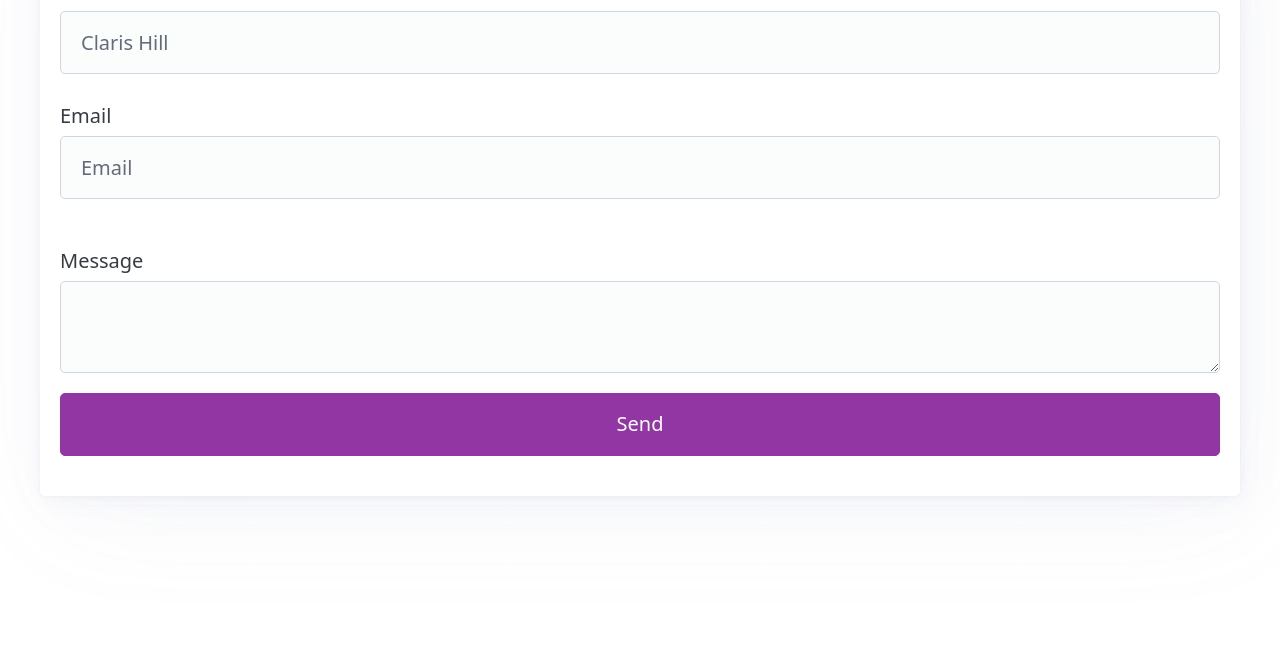
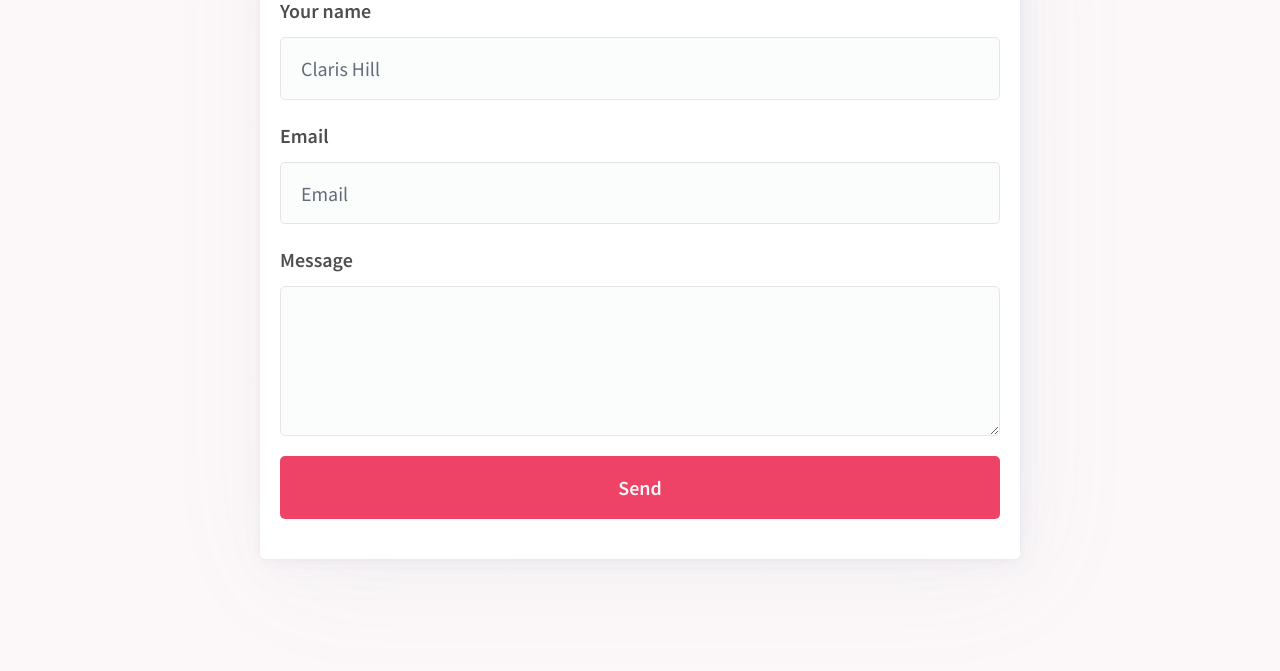
Before and after one commit to nicolecomputer/contact, a website: page public/index.html in a window 1280 px wide. Shown: the part 129-800 px from the top of the page. Drawn offline with Linux system fonts and the light colour scheme.

Commit message:
match notes styling

```diff
--- /dev/null
+++ b/public/css/shared.css
@@ -0,0 +1,23 @@
+:root {
+    /* Colors from target.css */
+    --light: #fcf8f9;
+    --lightgray: #e5e5e5;
+    --gray: #b8b8b8;
+    --darkgray: #4e4e4e;
+    --dark: #540d6e;
+    --secondary: #ee4266;
+    --tertiary: #84a59d;
+    --highlight: #8f9fa926;
+
+    /* Fonts from target.css */
+    --headerFont: "Schibsted Grotesk", -apple-system, BlinkMacSystemFont, "Segoe UI", Helvetica, Arial, sans-serif;
+    --bodyFont: "Source Sans Pro", -apple-system, BlinkMacSystemFont, "Segoe UI", Helvetica, Arial, sans-serif;
+
+    background-color: var(--light);
+}
+
+body {
+    font-family: var(--bodyFont);
+    color: var(--darkgray);
+    line-height: 1.6rem;
+}
--- a/public/index.html
+++ b/public/index.html
@@ -4,32 +4,95 @@
 <head>
     <meta charset="utf-8">
     <meta name="viewport" content="width=device-width, initial-scale=1">
-    <meta name="color-scheme" content="light dark">
+    <meta name="color-scheme" content="light">
     <link rel="stylesheet" href="/public/css/pico.min.css">
+    <link
+        href="https://fonts.googleapis.com/css2?family=Schibsted+Grotesk:wght@400;600&family=Source+Sans+Pro:wght@400;600&display=swap"
+        rel="stylesheet">
+    <link rel="stylesheet" href="/public/css/shared.css">
+
     <title>Contact Nicole</title>
+    <style>
+        h1 {
+            font-family: var(--headerFont);
+            color: var(--dark);
+            font-size: 1.75rem;
+            margin: 2.25rem 0 1rem 0;
+            font-weight: 600;
+        }
+
+        .container {
+            max-width: 800px;
+            margin: 0 auto;
+            padding: 0 1rem;
+        }
+
+        label {
+            color: var(--darkgray);
+            font-family: var(--bodyFont);
+            font-weight: 600;
+            margin-bottom: 0.5rem;
+        }
+
+        input,
+        textarea {
+            background-color: var(white);
+            border: 1px solid var(--lightgray);
+            border-radius: 5px;
+            padding: 0.5rem;
+            font-family: var(--bodyFont);
+            color: var(--darkgray);
+            margin-bottom: 1rem;
+            transition: border-color 0.2s;
+        }
+
+        input:focus,
+        textarea:focus {
+            border-color: var(--secondary);
+            outline: none;
+        }
+
+        textarea {
+            min-height: 150px;
+        }
+
+        input[type="submit"] {
+            background-color: var(--secondary);
+            color: var(--light);
+            font-weight: 600;
+            padding: 0.5rem 2rem;
+            border: none;
+            cursor: pointer;
+            transition: background-color 0.2s;
+        }
+
+        input[type="submit"]:hover {
+            background-color: var(--dark);
+        }
+
+        fieldset {
+            border: none;
+            padding: 0;
+            margin: 0;
+        }
+    </style>
 </head>
 
 <body>
     <main class="container">
         <article>
-
             <h1>Contact Nicole</h1>
             <form action="/contact" method="POST">
                 <fieldset>
-                    <label>
-                        Your name
-                        <input name="name" placeholder="Claris Hill" autocomplete="given-name" required />
-                    </label>
-                    <label>
-                        Email
-                        <input type="email" name="email" placeholder="Email" autocomplete="email" required />
-                    </label>
+                    <label for="name">Your name</label>
+                    <input id="name" name="name" placeholder="Claris Hill" autocomplete="given-name" required />
+
+                    <label for="email">Email</label>
+                    <input type="email" id="email" name="email" placeholder="Email" autocomplete="email" required />
                 </fieldset>
 
-                <label>
-                    Message
-                    <textarea name="message" aria-label="message" required></textarea>
-                </label>
+                <label for="message">Message</label>
+                <textarea id="message" name="message" required></textarea>
 
                 <input type="hidden" id="referer" name="referer">
 
@@ -37,13 +100,12 @@
             </form>
         </article>
     </main>
+
+    <script>
+        const urlParams = new URLSearchParams(window.location.search);
+        const referer = urlParams.get('ref') || '';
+        document.getElementById('referer').value = referer;
+    </script>
 </body>
 
-<script>
-    const urlParams = new URLSearchParams(window.location.search);
-    const referer = urlParams.get('ref') || '';
-
-    document.getElementById('referer').value = referer;
-</script>
-
 </html>
```
Also changed, not shown: public/thanks.html (+49 -15 lines).
